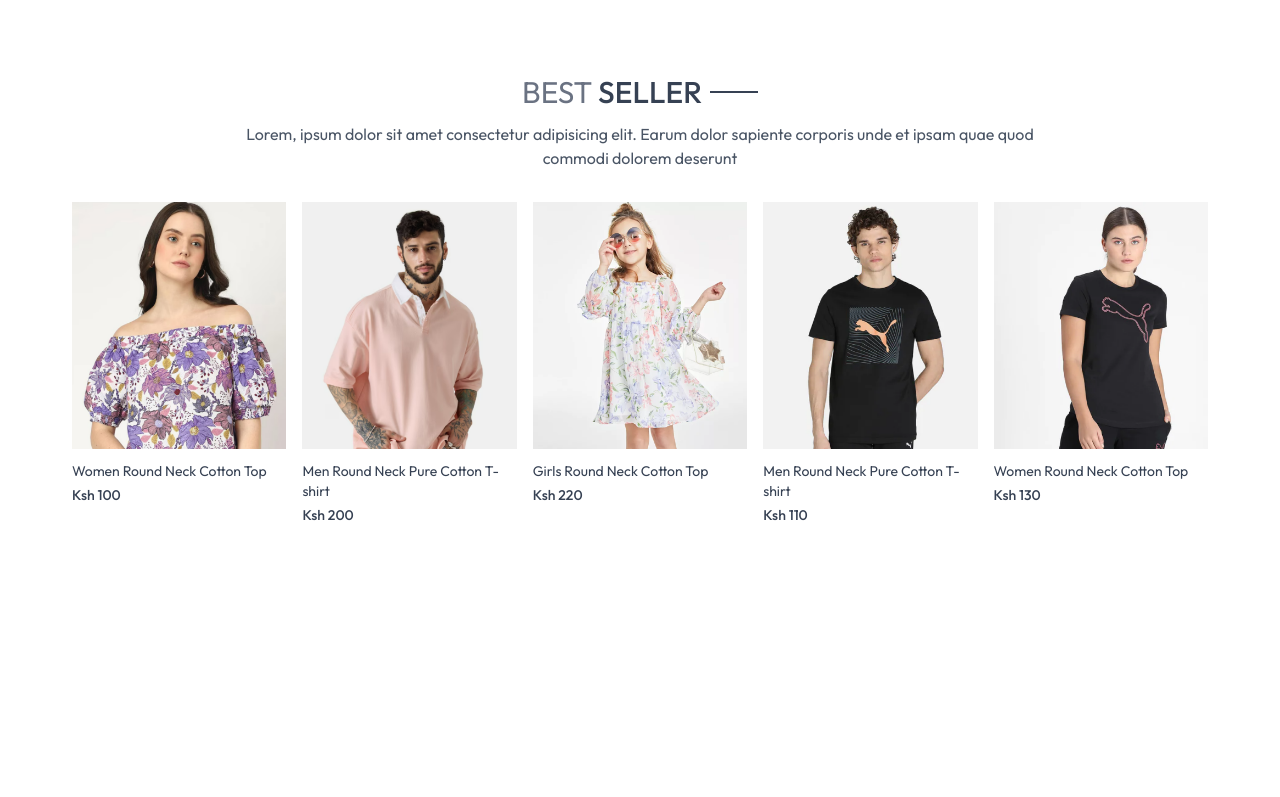
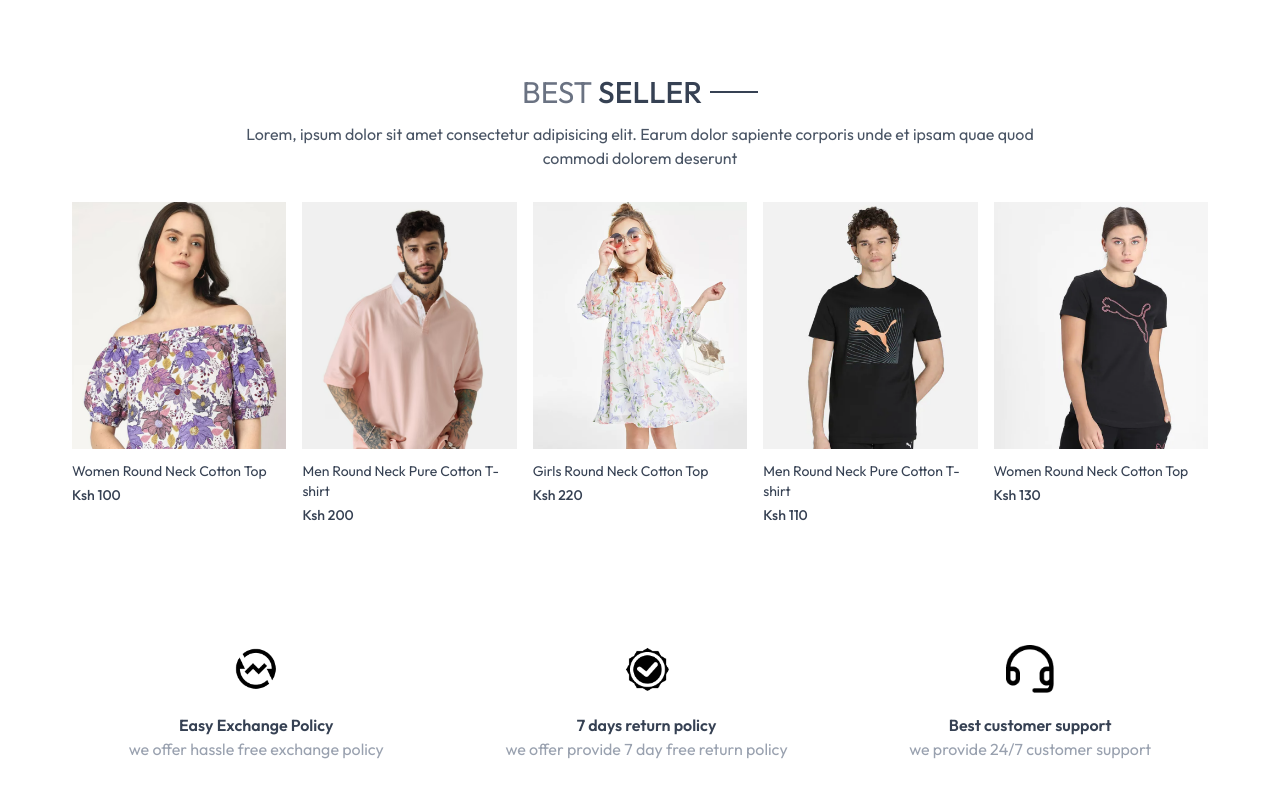
Before and after one commit to Ariel-joe/Ecommerce, a React (Vite) app in the folder client/: page / in a window 1280 px wide. Shown: the part 1430-2227 px from the top of the page. Before the commit the page ends 1995 px from the top, so only its background shows below. Built offline with nearby package versions, Linux system fonts and the light colour scheme.

Commit message:
policy section

```diff
--- a/client/src/components/Ourpolicy.jsx
+++ b/client/src/components/Ourpolicy.jsx
@@ -10,6 +10,18 @@ const Ourpolicy = () => {
             <p className="font-semibold">Easy Exchange Policy</p>
             <p className="text-gray-400">we offer hassle free exchange policy</p>
         </div>
+
+        <div>
+            <img src={assets.quality_icon} className="w-12 m-auto mb-5" alt="" />
+            <p className="font-semibold">7 days return policy</p>
+            <p className="text-gray-400">we offer provide 7 day free return policy</p>
+        </div>
+
+        <div>
+            <img src={assets.support_img} className="w-12 m-auto mb-5" alt="" />
+            <p className="font-semibold">Best customer support</p>
+            <p className="text-gray-400">we provide 24/7 customer support</p>
+        </div>
       </div>
     </>
   );
--- a/client/src/pages/Home.jsx
+++ b/client/src/pages/Home.jsx
@@ -2,6 +2,7 @@ import React from "react";
 import { HeroSection } from "../components/HeroSection";
 import { Latestcollection } from "../components/Latestcollection";
 import { Bestseller } from "../components/Bestseller";
+import { Ourpolicy } from "../components/Ourpolicy";
 
 const Home = () => {
   return (
@@ -9,6 +10,7 @@ const Home = () => {
       <HeroSection />
       <Latestcollection />
       <Bestseller />
+      <Ourpolicy />
     </>
   );
 };
```
